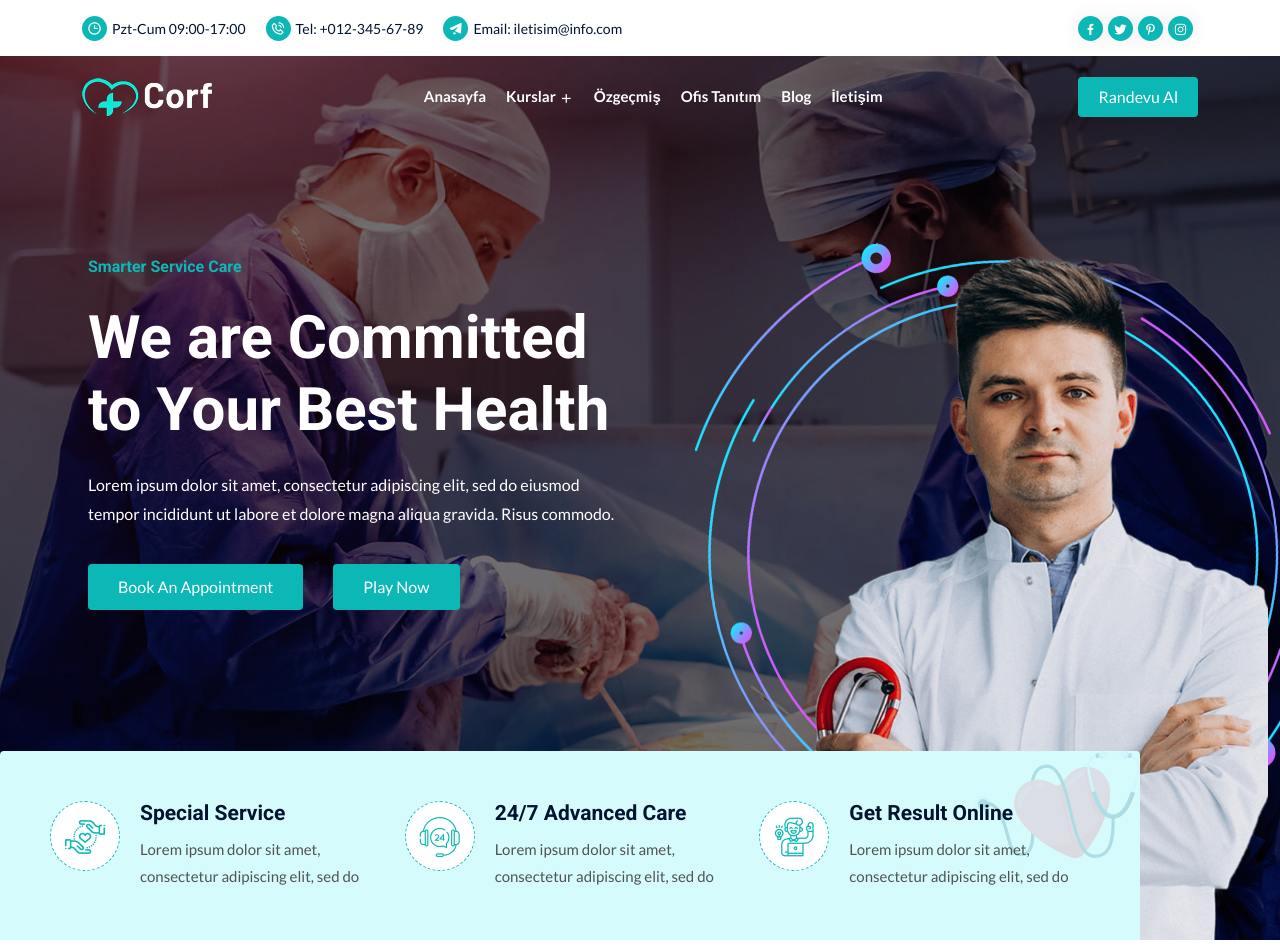
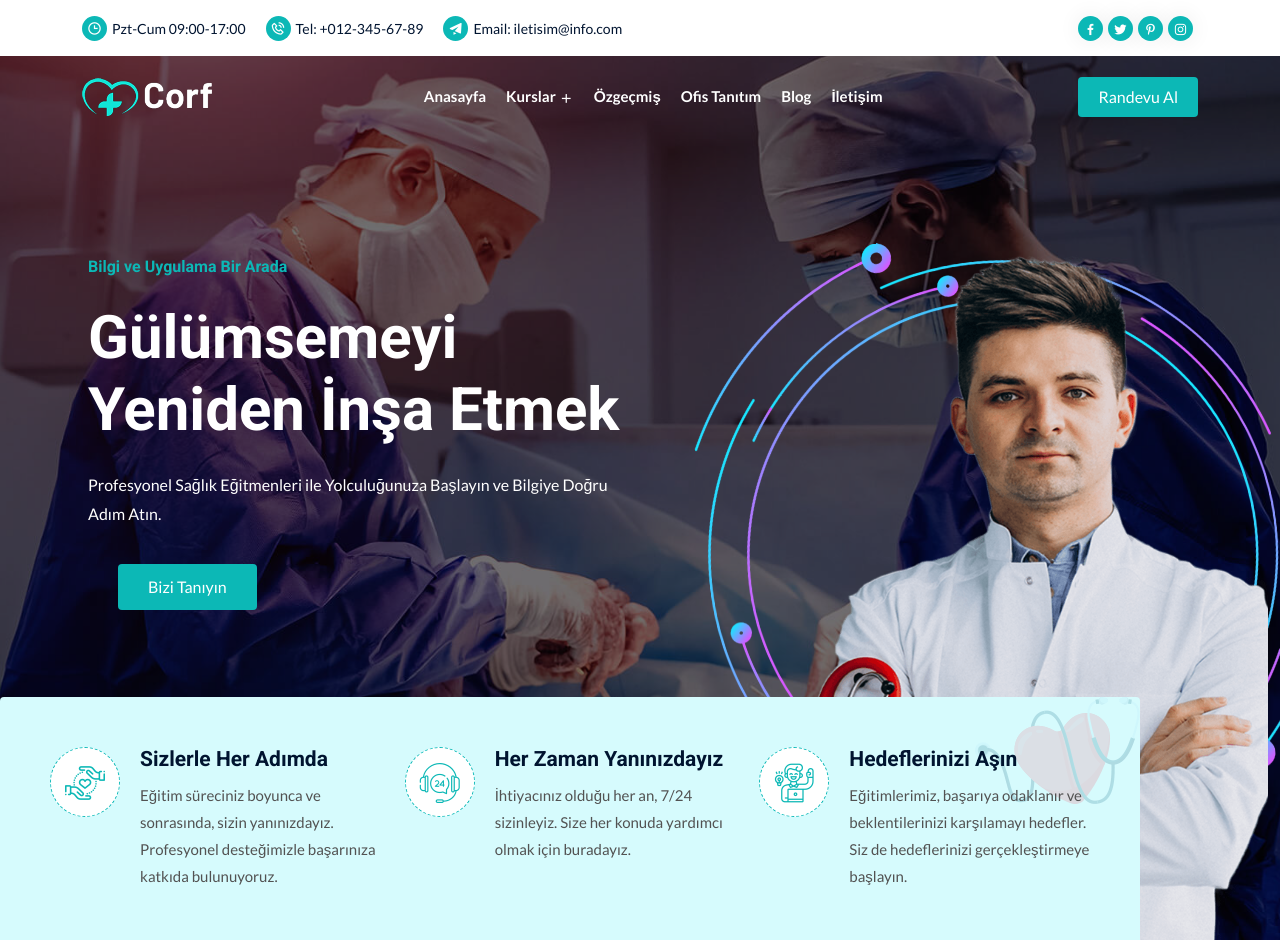
Before and after one commit to enesarsln/aeegitim, a Next.js app: page / in a window 1280 px wide. Shown: the top 952 px of the page. Built offline with nearby package versions, Linux system fonts and the light colour scheme.

Commit message:
MainBanner update | 04/09/2023

```diff
--- a/components/HomeOne/MainBanner.js
+++ b/components/HomeOne/MainBanner.js
@@ -28,7 +28,7 @@ const MainBanner = () => {
                       data-aos-delay="100"
                       data-aos-duration="1200"
                     >
-                      Smarter Service Care
+                      Bilgi ve Uygulama Bir Arada
                     </span>
 
                     <h1
@@ -36,7 +36,7 @@ const MainBanner = () => {
                       data-aos-delay="200"
                       data-aos-duration="1200"
                     >
-                      We are Committed to Your Best Health
+                      Gülümsemeyi Yeniden İnşa Etmek
                     </h1>
 
                     <p
@@ -44,9 +44,7 @@ const MainBanner = () => {
                       data-aos-delay="300"
                       data-aos-duration="1200"
                     >
-                      Lorem ipsum dolor sit amet, consectetur adipiscing elit,
-                      sed do eiusmod tempor incididunt ut labore et dolore magna
-                      aliqua gravida. Risus commodo.
+                      Profesyonel Sağlık Eğitmenleri ile Yolculuğunuza Başlayın ve Bilgiye Doğru Adım Atın.
                     </p>
 
                     <div
@@ -55,15 +53,12 @@ const MainBanner = () => {
                       data-aos-delay="400"
                       data-aos-duration="1200"
                     >
-                      <Link href="/appointment" className="default-btn">
-                        Book An Appointment
-                      </Link>
 
                       <div
                         onClick={() => setOpen(true)}
                         className="default-btn active popup-youtube"
                       >
-                        Play Now
+                        Bizi tanıyın
                       </div>
                     </div>
                   </div>
@@ -100,10 +95,10 @@ const MainBanner = () => {
                       data-aos-duration="1200"
                     >
                       <i className="flaticon-care"></i>
-                      <h3>Special Service</h3>
+                      <h3>Sizlerle Her Adımda</h3>
                       <p>
-                        Lorem ipsum dolor sit amet, consectetur adipiscing elit,
-                        sed do
+                      Eğitim süreciniz boyunca ve sonrasında, sizin yanınızdayız.
+                      Profesyonel desteğimizle başarınıza katkıda bulunuyoruz.
                       </p>
                     </div>
                   </div>
@@ -116,10 +111,10 @@ const MainBanner = () => {
                       data-aos-duration="1200"
                     >
                       <i className="flaticon-support"></i>
-                      <h3>24/7 Advanced Care</h3>
+                      <h3>Her Zaman Yanınızdayız</h3>
                       <p>
-                        Lorem ipsum dolor sit amet, consectetur adipiscing elit,
-                        sed do
+                      İhtiyacınız olduğu her an, 7/24 sizinleyiz.
+                       Size her konuda yardımcı olmak için buradayız.
                       </p>
                     </div>
                   </div>
@@ -132,10 +127,10 @@ const MainBanner = () => {
                       data-aos-duration="1200"
                     >
                       <i className="flaticon-online-learning"></i>
-                      <h3>Get Result Online</h3>
+                      <h3>Hedeflerinizi Aşın</h3>
                       <p>
-                        Lorem ipsum dolor sit amet, consectetur adipiscing elit,
-                        sed do
+                      Eğitimlerimiz, başarıya odaklanır ve beklentilerinizi karşılamayı hedefler.
+                      Siz de hedeflerinizi gerçekleştirmeye başlayın.
                       </p>
                     </div>
                   </div>
```
